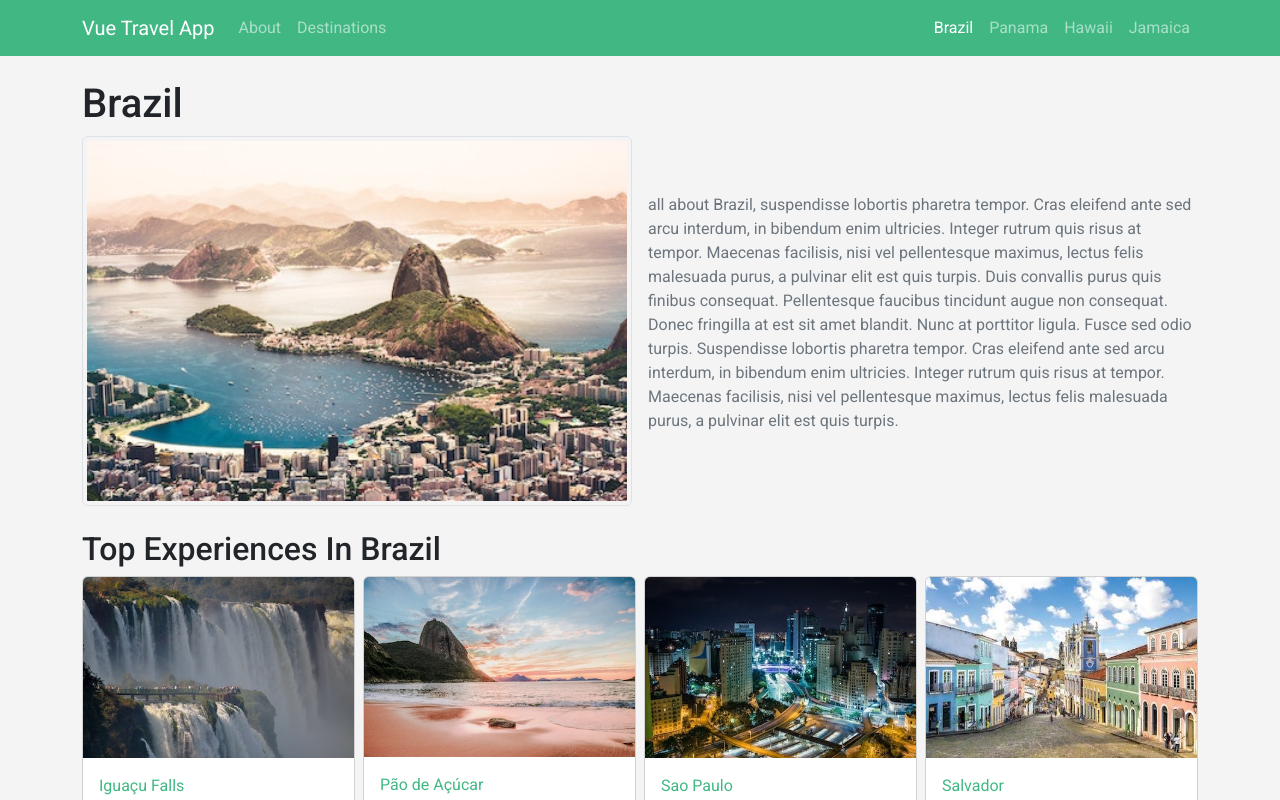
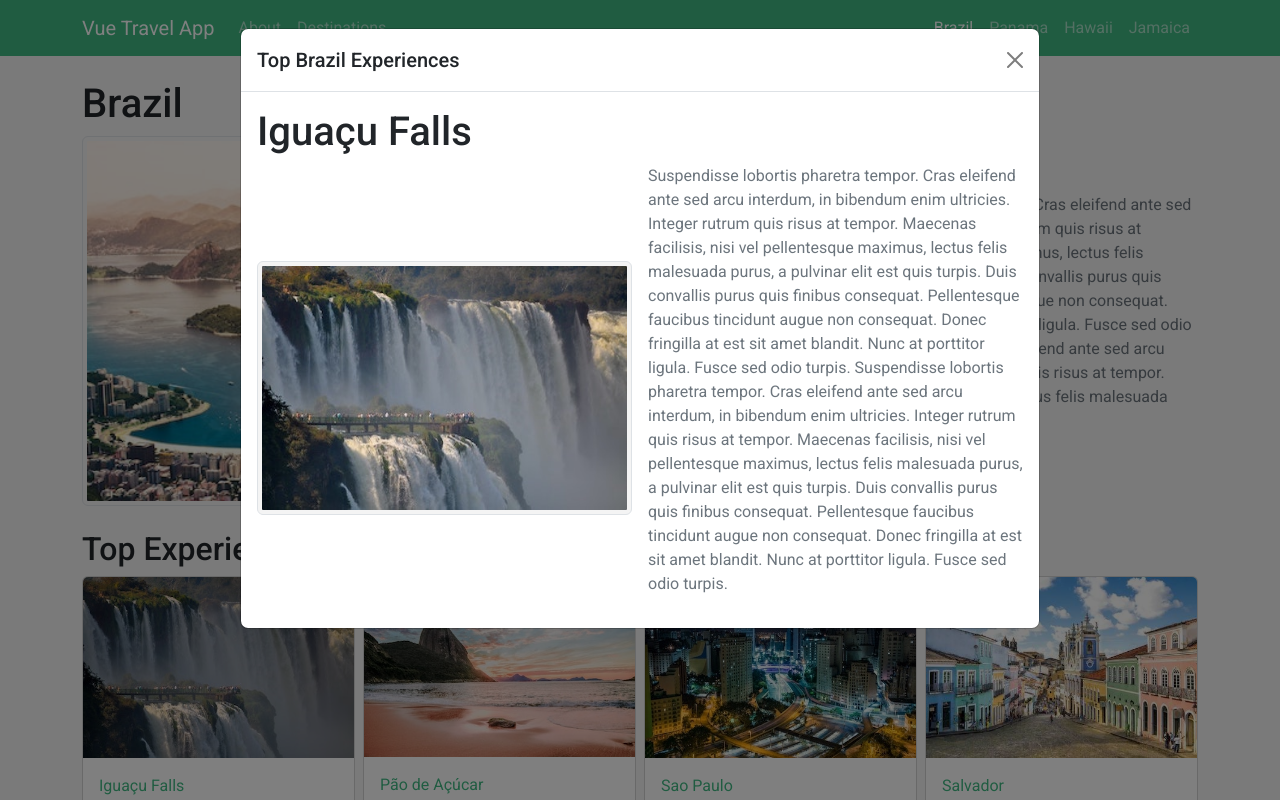
Before and after one commit to AzengaKevin/vue-travel-app, a Vue app: page /destinations/brazil/experience/iguacu-falls in a window 1280 px wide. Shown: the top 800 px of the page. Built offline with nearby package versions, Linux system fonts and the light colour scheme.

Commit message:
WIP: Load nested routes in a bootstrap

```diff
--- a/src/main.js
+++ b/src/main.js
@@ -1,7 +1,7 @@
 import { createApp } from 'vue'
 import App from './App.vue'
 import router from './router'
-import 'bootstrap';
+import * as bootstrap from 'bootstrap';
 import '@/style/app.scss';
 
 const app = createApp(App)
@@ -9,3 +9,5 @@ const app = createApp(App)
 app.use(router)
 
 app.mount('#app')
+
+window.bootstrap = bootstrap
--- a/src/style/app.scss
+++ b/src/style/app.scss
@@ -33,6 +33,7 @@ $secondary: #35495e;
 @import "../../node_modules/bootstrap/scss/close";
 @import "../../node_modules/bootstrap/scss/buttons";
 @import "../../node_modules/bootstrap/scss/card";
+@import "../../node_modules/bootstrap/scss/modal";
 
 // 7. Optionally include utilities API last to generate classes based on the Sass map in `_utilities.scss`
 @import "../../node_modules/bootstrap/scss/utilities/api";
--- a/src/views/destinations/DetailView.vue
+++ b/src/views/destinations/DetailView.vue
@@ -1,5 +1,5 @@
 <script setup>
-import { computed } from 'vue';
+import { computed, onMounted } from 'vue';
 import { useRoute } from 'vue-router';
 import sourceData from '@/data.json';
 import ExperienceCard from '@/components/ExperienceCard.vue';
@@ -32,7 +32,17 @@ const destination = computed(() => sourceData.destinations.find(dest => dest.slu
         </div>
     </section>
 
-    <section>
-        <router-view />
-    </section>
+    <div id="experiences-modal" class="modal fade" data-bs-backdrop="static" tabindex="-1">
+        <div class="modal-dialog modal-lg modal-dialog-scrollable">
+            <div class="modal-content">
+                <div class="modal-header">
+                    <h5 class="modal-title">Top {{ destination.name }} Experiences</h5>
+                    <button type="button" data-bs-dismiss="modal" class="btn-close" aria-label="Close"></button>
+                </div>
+                <div class="modal-body">
+                    <router-view :key="$router.path" />
+                </div>
+            </div>
+        </div>
+    </div>
 </template>
--- a/src/views/experiences/DetailView.vue
+++ b/src/views/experiences/DetailView.vue
@@ -1,16 +1,32 @@
 <script setup>
-import { computed } from 'vue';
-import { useRoute } from 'vue-router';
+import { computed, onMounted } from 'vue';
+import { useRoute, useRouter } from 'vue-router';
 import sourceData from '@/data.json';
 
 const route = useRoute()
+const router = useRouter()
 
 const slug = computed(() => route.params.slug)
+
 const experienceSlug = computed(() => route.params.experienceSlug)
 
 const destination = computed(() => sourceData.destinations.find(dest => dest.slug === slug.value))
 
 const experience = computed(() => destination.value.experiences.find(exp => exp.slug === experienceSlug.value))
+
+onMounted(() => {
+
+    if (!window.experiencesModal)
+        window.experiencesModal = new bootstrap.Modal(document.getElementById("experiences-modal"))
+
+    window.experiencesModal.show();
+
+    const myModalEl = document.getElementById('experiences-modal')
+
+    myModalEl.addEventListener('hidden.bs.modal', event => {
+        router.go(-1)
+    })
+})
 
 </script>
 <template>
```
